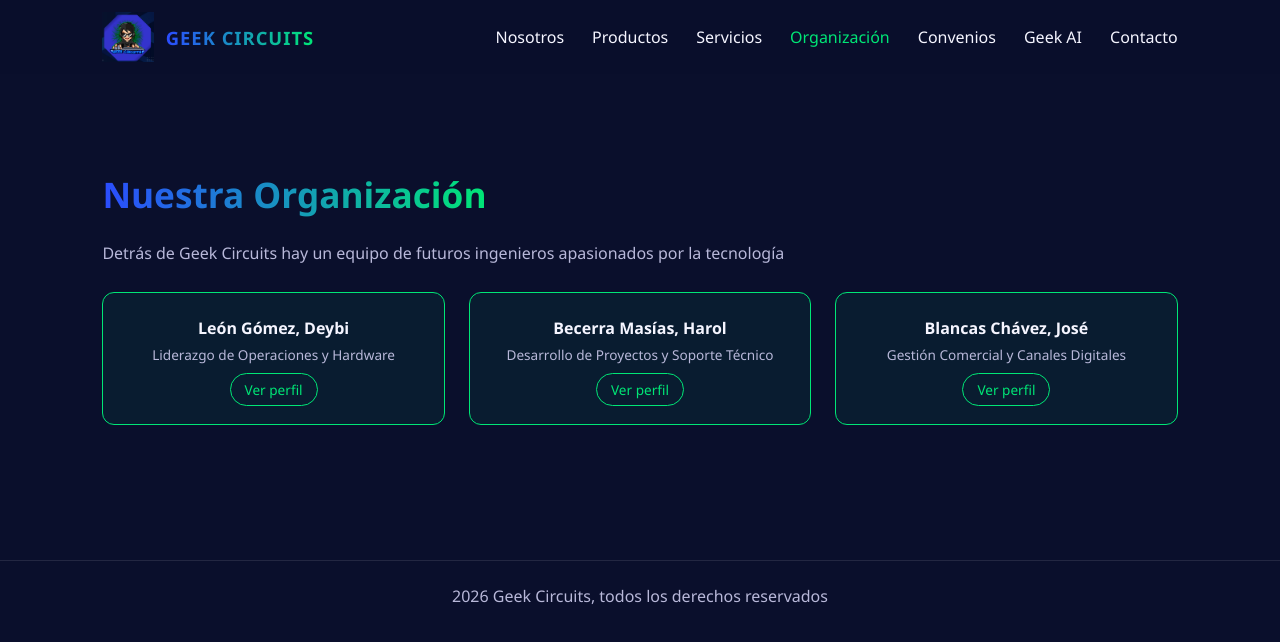
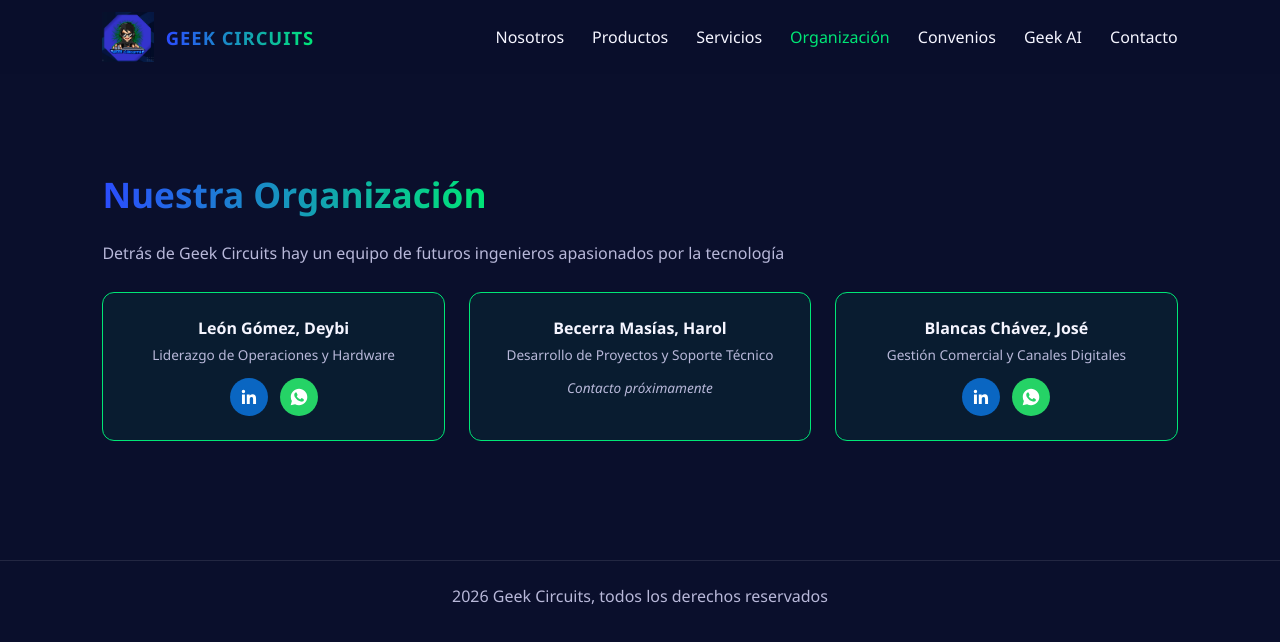
Before and after one commit to Geek-Circuit/Geek-Cirfuit_landingPage, a Vue app: page /organizacion in a window 1280 px wide. Shown: the top 642 px of the page. Built offline with nearby package versions, Linux system fonts and the light colour scheme.

Commit message:
Enhance member card with contact icons
Added LinkedIn and WhatsApp icons for each member in the organization section, along with a pending message for members without contact links.

```diff
--- a/src/assets/modules/landing/presentation/components/OrganizacionSection.vue
+++ b/src/assets/modules/landing/presentation/components/OrganizacionSection.vue
@@ -6,8 +6,16 @@
       <div class="member-card" v-for="miembro in miembros" :key="miembro.id">
         <h3>{{ miembro.nombre }}</h3>
         <p>{{ miembro.rol }}</p>
-        <!-- REEMPLAZAR  los links  el '#' de cada miembro en LandingRepository.js -->
-        <a :href="miembro.link" class="member-link" target="_blank" rel="noopener">Ver perfil</a>
+
+        <div class="member-icons" v-if="miembro.linkedin || miembro.whatsapp">
+          <a v-if="miembro.linkedin" :href="miembro.linkedin" target="_blank" rel="noopener" class="icon-btn linkedin" aria-label="LinkedIn">
+            <svg viewBox="0 0 24 24" width="20" height="20" fill="currentColor"><path d="M20.45 20.45h-3.55v-5.57c0-1.33-.02-3.03-1.85-3.03-1.85 0-2.14 1.45-2.14 2.94v5.66H9.36V9h3.41v1.56h.05c.47-.9 1.63-1.85 3.36-1.85 3.6 0 4.27 2.37 4.27 5.45v6.29zM5.34 7.43a2.06 2.06 0 1 1 0-4.12 2.06 2.06 0 0 1 0 4.12zM7.12 20.45H3.56V9h3.56v11.45z"/></svg>
+          </a>
+          <a v-if="miembro.whatsapp" :href="miembro.whatsapp" target="_blank" rel="noopener" class="icon-btn whatsapp" aria-label="WhatsApp">
+            <svg viewBox="0 0 24 24" width="20" height="20" fill="currentColor"><path d="M12.04 2C6.58 2 2.13 6.45 2.13 11.91c0 1.75.46 3.45 1.32 4.95L2 22l5.28-1.38a9.9 9.9 0 0 0 4.76 1.21h.01c5.46 0 9.9-4.45 9.9-9.92C21.95 6.45 17.5 2 12.04 2zm5.8 14.11c-.24.68-1.4 1.33-1.93 1.4-.5.08-1.12.11-1.8-.11-.42-.13-.96-.31-1.65-.6-2.9-1.25-4.8-4.16-4.94-4.35-.14-.19-1.18-1.57-1.18-3 0-1.42.75-2.12 1.02-2.41.26-.28.58-.35.77-.35.19 0 .38 0 .55.01.18.01.42-.07.65.5.24.58.82 2 .89 2.14.07.14.12.31.02.5-.09.19-.14.31-.28.47-.14.16-.29.36-.41.48-.14.14-.28.29-.12.57.16.28.71 1.17 1.53 1.9 1.05.94 1.94 1.23 2.22 1.37.28.14.44.12.6-.07.16-.19.68-.79.87-1.06.19-.28.37-.23.62-.14.26.09 1.63.77 1.91.91.28.14.47.21.53.33.07.12.07.68-.17 1.36z"/></svg>
+          </a>
+        </div>
+        <p class="pending-msg" v-else>Contacto próximamente</p>
       </div>
     </div>
   </section>
@@ -19,16 +27,6 @@ import { LandingService } from '../../applications/services/LandingService.js'
 
 const service = new LandingService()
 const miembros = ref(service.getMiembros())
-
-function getInitials(nombre) {
-  return nombre
-      .split(/[\s,]+/)
-      .filter(Boolean)
-      .slice(0, 2)
-      .map(p => p[0])
-      .join('')
-      .toUpperCase()
-}
 </script>
 
 <style scoped>
@@ -52,19 +50,6 @@ function getInitials(nombre) {
   text-align: center;
 }
 
-.avatar {
-  width: 60px;
-  height: 60px;
-  margin: 0 auto 14px;
-  border-radius: 50%;
-  display: flex;
-  align-items: center;
-  justify-content: center;
-  font-weight: bold;
-  background: linear-gradient(135deg, var(--color-secondary), var(--color-accent));
-  color: var(--color-bg-dark);
-}
-
 .member-card h3 {
   color: var(--color-text-light);
   font-size: 1rem;
@@ -77,18 +62,39 @@ function getInitials(nombre) {
   margin-bottom: 14px;
 }
 
-.member-link {
-  color: var(--color-accent);
-  text-decoration: none;
-  font-size: 0.85rem;
-  border: 1px solid var(--color-accent);
-  padding: 6px 14px;
-  border-radius: 20px;
-  transition: background 0.2s, color 0.2s;
+.member-icons {
+  display: flex;
+  justify-content: center;
+  gap: 12px;
 }
 
-.member-link:hover {
-  background: var(--color-accent);
-  color: var(--color-bg-dark);
+.icon-btn {
+  display: flex;
+  align-items: center;
+  justify-content: center;
+  width: 38px;
+  height: 38px;
+  border-radius: 50%;
+  color: #fff;
+  transition: transform 0.2s;
+}
+
+.icon-btn.linkedin {
+  background: #0a66c2;
+}
+
+.icon-btn.whatsapp {
+  background: #25d366;
+}
+
+.icon-btn:hover {
+  transform: translateY(-3px);
+}
+
+.pending-msg {
+  color: var(--color-text-muted);
+  font-size: 0.8rem;
+  font-style: italic;
+  margin-bottom: 0;
 }
 </style>
```
